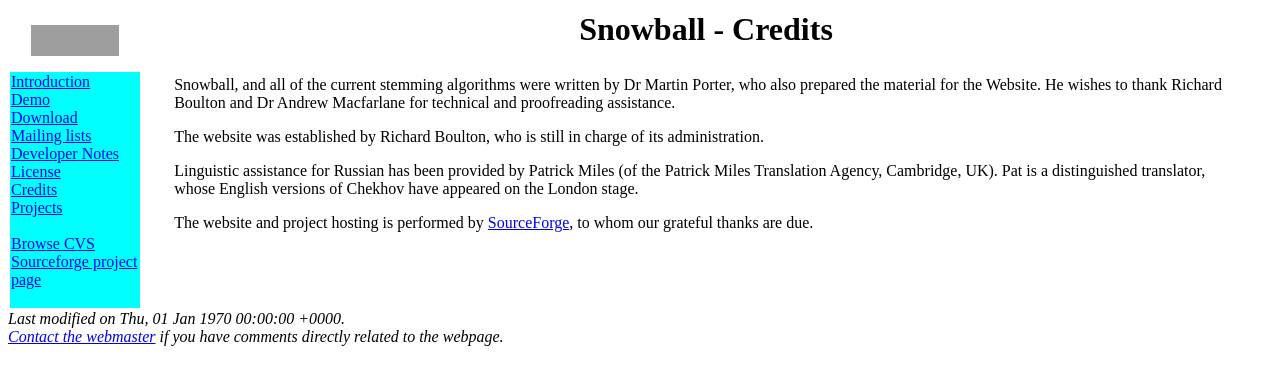
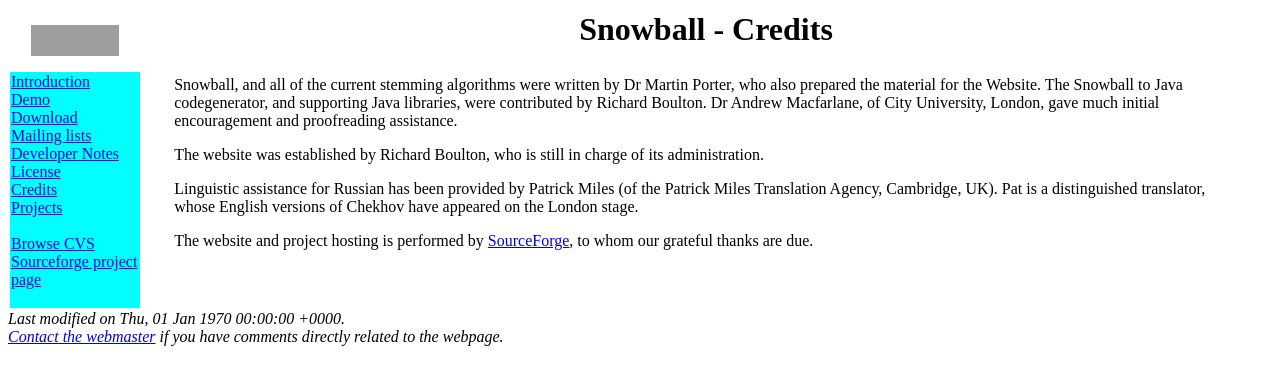
Before and after one commit to arnaudsj/snowball, a PHP site: page /credits.php in a window 1280 px wide. Shown: the top 385 px of the page. Run offline with PHP 8.4, Linux system fonts and the light colour scheme; grey boxes are pictures that could not be loaded.

Commit message:
Richard's Java work duly recognised
git-svn-id: svn://snowball.tartarus.org/snowball/trunk@158 633ccae0-01f4-0310-8c99-d3591da6f01f

```diff
--- a/website/credits.php
+++ b/website/credits.php
@@ -6,8 +6,11 @@
 <p>
 
 Snowball, and all of the current stemming algorithms were written by
-Dr Martin Porter, who also prepared the material for the Website. He wishes to
-thank Richard Boulton and Dr Andrew Macfarlane for technical and proofreading
+Dr Martin Porter, who also prepared the material for the Website.
+The Snowball to Java codegenerator, and supporting Java libraries, were
+contributed by Richard Boulton.
+Dr Andrew Macfarlane, of City University, London, gave much
+initial encouragement and proofreading
 assistance.
 
 </p><p>
--- a/website/license.php
+++ b/website/license.php
@@ -7,8 +7,10 @@
 
 All the software given out on this Snowball site is covered by the BSD License (see
 <A HREF="http://www.opensource.org/licenses/bsd-license.html">
-http://www.opensource.org/licenses/bsd-license.html </A>), with Copyright (c)
-2001, Dr Martin Porter.
+http://www.opensource.org/licenses/bsd-license.html </A>), with
+Copyright (c) 2001, Dr Martin Porter,
+and (for the Java developments)
+Copyright (c) 2002, Richard Boulton.
 
 
 </p><p>
```
